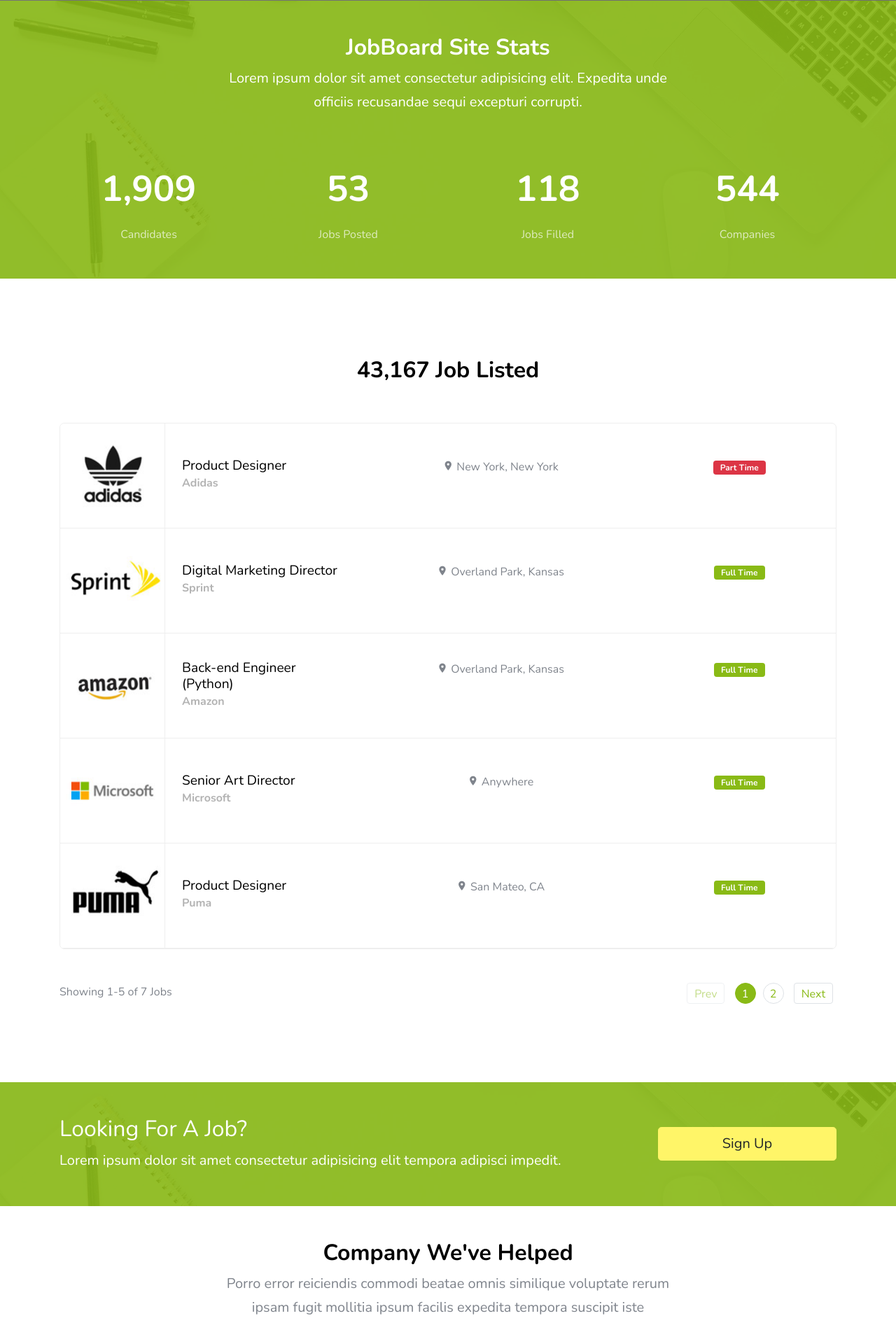
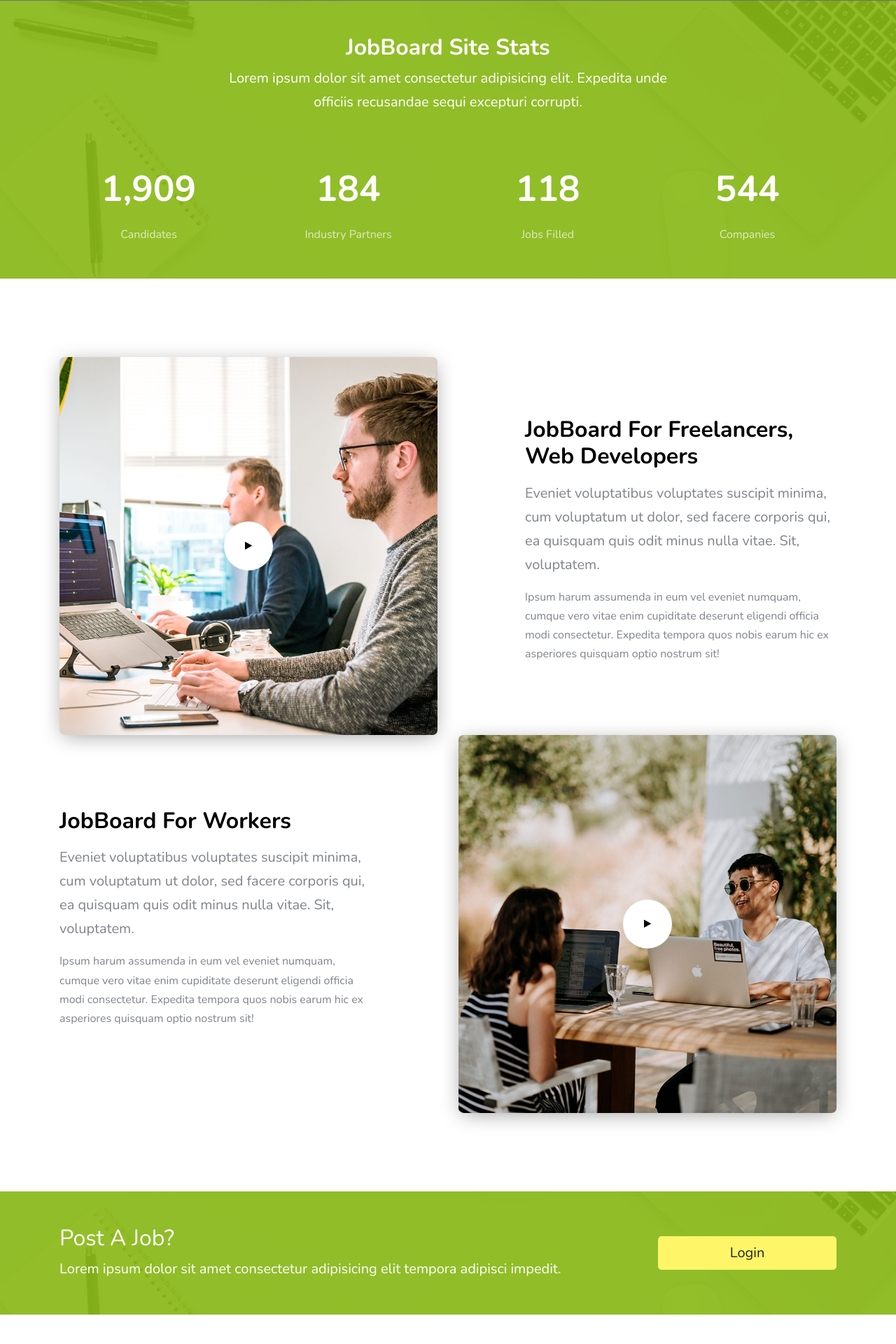
Before and after one commit to sohalmani/jobboard, a PHP site: page / in a window 1280 px wide. Shown: the part 899-2819 px from the top of the page at 70% size. Run offline with PHP 8.4, Linux system fonts and the light colour scheme; some web fonts are replaced.

Commit message:
integrate homepage

```diff
--- a/pages/home.php
+++ b/pages/home.php
@@ -7,28 +7,28 @@
               <h1 class="text-white font-weight-bold">The Easiest Way To Get Your Dream Job</h1>
               <p>Lorem ipsum dolor sit amet, consectetur adipisicing elit. Cupiditate est, consequuntur perferendis.</p>
             </div>
-            <form method="get" class="search-jobs-form">
+            <form method="get" action="/jobs" class="search-jobs-form">
               <div class="row mb-5">
                 <div class="col-12 col-sm-6 col-md-6 col-lg-3 mb-4 mb-lg-0">
-                  <input type="text" class="form-control form-control-lg" placeholder="Job title, Company...">
+                  <input type="text" class="form-control form-control-lg" name="keyword" placeholder="Job title, Company...">
                 </div>
                 <div class="col-12 col-sm-6 col-md-6 col-lg-3 mb-4 mb-lg-0">
-                  <select class="selectpicker" data-style="btn-white btn-lg" data-width="100%" data-live-search="true" title="Select Region">
-                    <option>Anywhere</option>
-                    <option>San Francisco</option>
-                    <option>Palo Alto</option>
-                    <option>New York</option>
-                    <option>Manhattan</option>
-                    <option>Ontario</option>
-                    <option>Toronto</option>
-                    <option>Kansas</option>
-                    <option>Mountain View</option>
+                  <select class="selectpicker" name="region" data-style="btn-white btn-lg" data-width="100%" data-live-search="true" title="Select Region">
+                    <option value="">Anywhere</option>
+                    <option value="San Francisco">San Francisco</option>
+                    <option value="Palo Alto">Palo Alto</option>
+                    <option value="New York">New York</option>
+                    <option value="Manhattan">Manhattan</option>
+                    <option value="Ontario">Ontario</option>
+                    <option value="Toronto">Toronto</option>
+                    <option value="Kansas">Kansas</option>
+                    <option value="Mountain View">Mountain View</option>
                   </select>
                 </div>
                 <div class="col-12 col-sm-6 col-md-6 col-lg-3 mb-4 mb-lg-0">
-                  <select class="selectpicker" data-style="btn-white btn-lg" data-width="100%" data-live-search="true" title="Select Job Type">
-                    <option>Part Time</option>
-                    <option>Full Time</option>
+                  <select class="selectpicker" name="job_type" data-style="btn-white btn-lg" data-width="100%" data-live-search="true" title="Select Job Type">
+                    <option value="Part Time">Part Time</option>
+                    <option value="Full Time">Full Time</option>
                   </select>
                 </div>
                 <div class="col-12 col-sm-6 col-md-6 col-lg-3 mb-4 mb-lg-0">
@@ -39,9 +39,9 @@
                 <div class="col-md-12 popular-keywords">
                   <h3>Trending Keywords:</h3>
                   <ul class="keywords list-unstyled m-0 p-0">
-                    <li><a href="#" class="">UI Designer</a></li>
-                    <li><a href="#" class="">Python</a></li>
-                    <li><a href="#" class="">Developer</a></li>
+                    <li><a href="/jobs?keyword=UI%20Designer" class="">UI Designer</a></li>
+                    <li><a href="/jobs?keyword=Python" class="">Python</a></li>
+                    <li><a href="/jobs?keyword=Developer" class="">Developer</a></li>
                   </ul>
                 </div>
               </div>
@@ -70,9 +70,9 @@
           </div>
           <div class="col-6 col-md-6 col-lg-3 mb-5 mb-lg-0">
             <div class="d-flex align-items-center justify-content-center mb-2">
-              <strong class="number" data-number="54">0</strong>
+              <strong class="number" data-number="186">0</strong>
             </div>
-            <span class="caption">Jobs Posted</span>
+            <span class="caption">Industry Partners</span>
           </div>
           <div class="col-6 col-md-6 col-lg-3 mb-5 mb-lg-0">
             <div class="d-flex align-items-center justify-content-center mb-2">
@@ -89,156 +89,36 @@
         </div>
       </div>
     </section>
-    <section class="site-section">
+    <section class="site-section pb-0">
       <div class="container">
-        <div class="row mb-5 justify-content-center">
-          <div class="col-md-7 text-center">
-            <h2 class="section-title mb-2">43,167 Job Listed</h2>
+        <div class="row align-items-center">
+          <div class="col-lg-6 mb-5 mb-lg-0">
+            <a data-fancybox data-ratio="2" href="https://vimeo.com/317571768" class="block__96788">
+              <span class="play-icon"><span class="icon-play"></span></span>
+              <img src="/assets/images/sq_img_6.jpg" alt="Image" class="img-fluid img-shadow">
+            </a>
+          </div>
+          <div class="col-lg-5 ml-auto">
+            <h2 class="section-title mb-3">JobBoard For Freelancers, Web Developers</h2>
+            <p class="lead">Eveniet voluptatibus voluptates suscipit minima, cum voluptatum ut dolor, sed facere corporis qui, ea quisquam quis odit minus nulla vitae. Sit, voluptatem.</p>
+            <p>Ipsum harum assumenda in eum vel eveniet numquam, cumque vero vitae enim cupiditate deserunt eligendi officia modi consectetur. Expedita tempora quos nobis earum hic ex asperiores quisquam optio nostrum sit!</p>
           </div>
         </div>
-        <ul class="job-listings mb-5">
-          <li class="job-listing d-block d-sm-flex pb-3 pb-sm-0 align-items-center">
-            <a href="/job"></a>
-            <div class="job-listing-logo">
-              <img src="/assets/images/job_logo_1.jpg" alt="Image" class="img-fluid">
-            </div>
-            <div class="job-listing-about d-sm-flex custom-width w-100 justify-content-between mx-4">
-              <div class="job-listing-position custom-width w-25 mb-3 mb-sm-0">
-                <h2>Product Designer</h2>
-                <strong>Adidas</strong>
-              </div>
-              <div class="job-listing-location custom-width w-25 mb-3 mb-sm-0">
-                <span class="icon-room"></span> New York, New York
-              </div>
-              <div class="job-listing-meta custom-width w-25">
-                <span class="badge badge-danger">Part Time</span>
-              </div>
-            </div>
-          </li>
-          <li class="job-listing d-block d-sm-flex pb-3 pb-sm-0 align-items-center">
-            <a href="/job"></a>
-            <div class="job-listing-logo">
-              <img src="/assets/images/job_logo_2.jpg" alt="Image" class="img-fluid">
-            </div>
-            <div class="job-listing-about d-sm-flex custom-width w-100 justify-content-between mx-4">
-              <div class="job-listing-position custom-width w-25 mb-3 mb-sm-0">
-                <h2>Digital Marketing Director</h2>
-                <strong>Sprint</strong>
-              </div>
-              <div class="job-listing-location custom-width w-25 mb-3 mb-sm-0">
-                <span class="icon-room"></span> Overland Park, Kansas
-              </div>
-              <div class="job-listing-meta custom-width w-25">
-                <span class="badge badge-success">Full Time</span>
-              </div>
-            </div>
-          </li>
-          <li class="job-listing d-block d-sm-flex pb-3 pb-sm-0 align-items-center">
-            <a href="/job"></a>
-            <div class="job-listing-logo">
-              <img src="/assets/images/job_logo_3.jpg" alt="Image" class="img-fluid">
-            </div>
-            <div class="job-listing-about d-sm-flex custom-width w-100 justify-content-between mx-4">
-              <div class="job-listing-position custom-width w-25 mb-3 mb-sm-0">
-                <h2>Back-end Engineer (Python)</h2>
-                <strong>Amazon</strong>
-              </div>
-              <div class="job-listing-location custom-width w-25 mb-3 mb-sm-0">
-                <span class="icon-room"></span> Overland Park, Kansas
-              </div>
-              <div class="job-listing-meta custom-width w-25">
-                <span class="badge badge-success">Full Time</span>
-              </div>
-            </div>
-          </li>
-          <li class="job-listing d-block d-sm-flex pb-3 pb-sm-0 align-items-center">
-            <a href="/job"></a>
-            <div class="job-listing-logo">
-              <img src="/assets/images/job_logo_4.jpg" alt="Image" class="img-fluid">
-            </div>
-            <div class="job-listing-about d-sm-flex custom-width w-100 justify-content-between mx-4">
-              <div class="job-listing-position custom-width w-25 mb-3 mb-sm-0">
-                <h2>Senior Art Director</h2>
-                <strong>Microsoft</strong>
-              </div>
-              <div class="job-listing-location custom-width w-25 mb-3 mb-sm-0">
-                <span class="icon-room"></span> Anywhere
-              </div>
-              <div class="job-listing-meta custom-width w-25">
-                <span class="badge badge-success">Full Time</span>
-              </div>
-            </div>
-          </li>
-          <li class="job-listing d-block d-sm-flex pb-3 pb-sm-0 align-items-center">
-            <a href="/job"></a>
-            <div class="job-listing-logo">
-              <img src="/assets/images/job_logo_5.jpg" alt="Image" class="img-fluid">
-            </div>
-            <div class="job-listing-about d-sm-flex custom-width w-100 justify-content-between mx-4">
-              <div class="job-listing-position custom-width w-25 mb-3 mb-sm-0">
-                <h2>Product Designer</h2>
-                <strong>Puma</strong>
-              </div>
-              <div class="job-listing-location custom-width w-25 mb-3 mb-sm-0">
-                <span class="icon-room"></span> San Mateo, CA
-              </div>
-              <div class="job-listing-meta custom-width w-25">
-                <span class="badge badge-success">Full Time</span>
-              </div>
-            </div>
-          </li>
-          <li class="job-listing d-block d-sm-flex pb-3 pb-sm-0 align-items-center">
-            <a href="/job"></a>
-            <div class="job-listing-logo">
-              <img src="/assets/images/job_logo_1.jpg" alt="Image" class="img-fluid">
-            </div>
-            <div class="job-listing-about d-sm-flex custom-width w-100 justify-content-between mx-4">
-              <div class="job-listing-position custom-width w-25 mb-3 mb-sm-0">
-                <h2>Product Designer</h2>
-                <strong>Adidas</strong>
-              </div>
-              <div class="job-listing-location custom-width w-25 mb-3 mb-sm-0">
-                <span class="icon-room"></span> New York, New York
-              </div>
-              <div class="job-listing-meta custom-width w-25">
-                <span class="badge badge-danger">Part Time</span>
-              </div>
-            </div>
-          </li>
-          <li class="job-listing d-block d-sm-flex pb-3 pb-sm-0 align-items-center">
-            <a href="/job"></a>
-            <div class="job-listing-logo">
-              <img src="/assets/images/job_logo_2.jpg" alt="Image" class="img-fluid">
-            </div>
-            <div class="job-listing-about d-sm-flex custom-width w-100 justify-content-between mx-4">
-              <div class="job-listing-position custom-width w-25 mb-3 mb-sm-0">
-                <h2>Digital Marketing Director</h2>
-                <strong>Sprint</strong>
-              </div>
-              <div class="job-listing-location custom-width w-25 mb-3 mb-sm-0">
-                <span class="icon-room"></span> Overland Park, Kansas
-              </div>
-              <div class="job-listing-meta custom-width w-25">
-                <span class="badge badge-success">Full Time</span>
-              </div>
-            </div>
-          </li>
-        </ul>
-        <div class="row pagination-wrap">
-          <div class="col-md-6 text-center text-md-left mb-4 mb-md-0">
-            <span>Showing 1-7 Of 43,167 Jobs</span>
+      </div>
+    </section>
+    <section class="site-section pt-0">
+      <div class="container">
+        <div class="row align-items-center">
+          <div class="col-lg-6 mb-5 mb-lg-0 order-md-2">
+            <a data-fancybox data-ratio="2" href="https://vimeo.com/317571768" class="block__96788">
+              <span class="play-icon"><span class="icon-play"></span></span>
+              <img src="/assets/images/sq_img_8.jpg" alt="Image" class="img-fluid img-shadow">
+            </a>
           </div>
-          <div class="col-md-6 text-center text-md-right">
-            <div class="custom-pagination ml-auto">
-              <a href="#" class="prev">Prev</a>
-              <div class="d-inline-block">
-                <a href="#" class="active">1</a>
-                <a href="#">2</a>
-                <a href="#">3</a>
-                <a href="#">4</a>
-              </div>
-              <a href="#" class="next">Next</a>
-            </div>
+          <div class="col-lg-5 mr-auto order-md-1  mb-5 mb-lg-0">
+            <h2 class="section-title mb-3">JobBoard For Workers</h2>
+            <p class="lead">Eveniet voluptatibus voluptates suscipit minima, cum voluptatum ut dolor, sed facere corporis qui, ea quisquam quis odit minus nulla vitae. Sit, voluptatem.</p>
+            <p>Ipsum harum assumenda in eum vel eveniet numquam, cumque vero vitae enim cupiditate deserunt eligendi officia modi consectetur. Expedita tempora quos nobis earum hic ex asperiores quisquam optio nostrum sit!</p>
           </div>
         </div>
       </div>
@@ -247,11 +127,11 @@
       <div class="container">
         <div class="row align-items-center">
           <div class="col-md-8">
-            <h2 class="text-white">Looking For A Job?</h2>
+            <h2 class="text-white">Post A Job?</h2>
             <p class="mb-0 text-white lead">Lorem ipsum dolor sit amet consectetur adipisicing elit tempora adipisci impedit.</p>
           </div>
           <div class="col-md-3 ml-auto">
-            <a href="#" class="btn btn-warning btn-block btn-lg">Sign Up</a>
+            <a href="/login" class="btn btn-warning btn-block btn-lg">Login</a>
           </div>
         </div>
       </div>
@@ -331,8 +211,8 @@
             <h2 class="text-white">Get The Mobile Apps</h2>
             <p class="mb-5 lead text-white">Lorem ipsum dolor sit amet consectetur adipisicing elit tempora adipisci impedit.</p>
             <p class="mb-0">
-              <a href="#" class="btn btn-dark btn-md px-4 border-width-2"><span class="icon-apple mr-3"></span>App Store</a>
-              <a href="#" class="btn btn-dark btn-md px-4 border-width-2"><span class="icon-android mr-3"></span>Play Store</a>
+              <a href="javascript:void(0)" class="btn btn-dark btn-md px-4 border-width-2"><span class="icon-apple mr-3"></span>App Store</a>
+              <a href="javascript:void(0)" class="btn btn-dark btn-md px-4 border-width-2"><span class="icon-android mr-3"></span>Play Store</a>
             </p>
           </div>
           <div class="col-md-6 ml-auto align-self-end">
```
